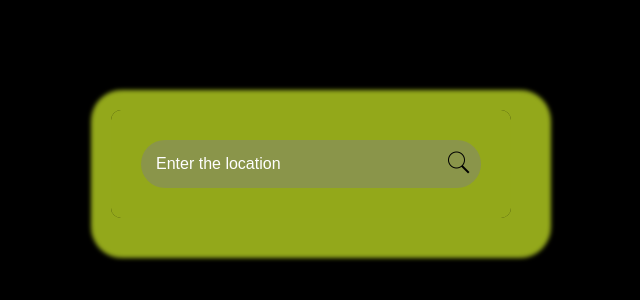
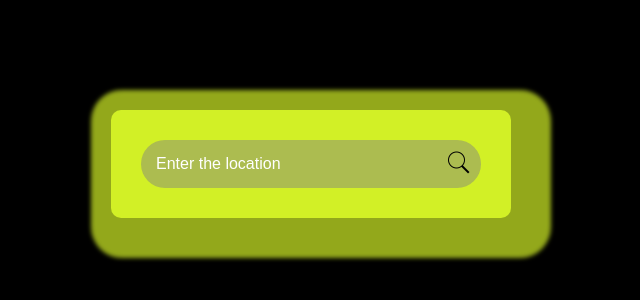
Before and after one commit to ashokabbhattaraii/Weather_App, a plain HTML site: page index.html in a window 1280 px wide. Shown: the part 90-390 px from the top of the page, without its empty margins (329-969 px from the left). Drawn offline with Linux system fonts and the light colour scheme.

Commit message:
Updated_Weather_APP

```diff
--- a/style.css
+++ b/style.css
@@ -11,7 +11,7 @@ body{
 .container{
     max-width: 400px;
     padding: 30px;
-    background-color: rgba(210, 240, 38, 0.701);
+    background-color: rgb(210, 240, 38);
     margin: 200px auto;
     border-radius: 10px;
     box-shadow: 10px 10px 4px 30px rgba(210, 240, 38, 0.701);
@@ -51,7 +51,7 @@ input::placeholder{
     flex-direction: column;
     justify-content: center;
     align-items: center;
-    transition: 2s ease;
+
 
 }
 .status-icon{
```
